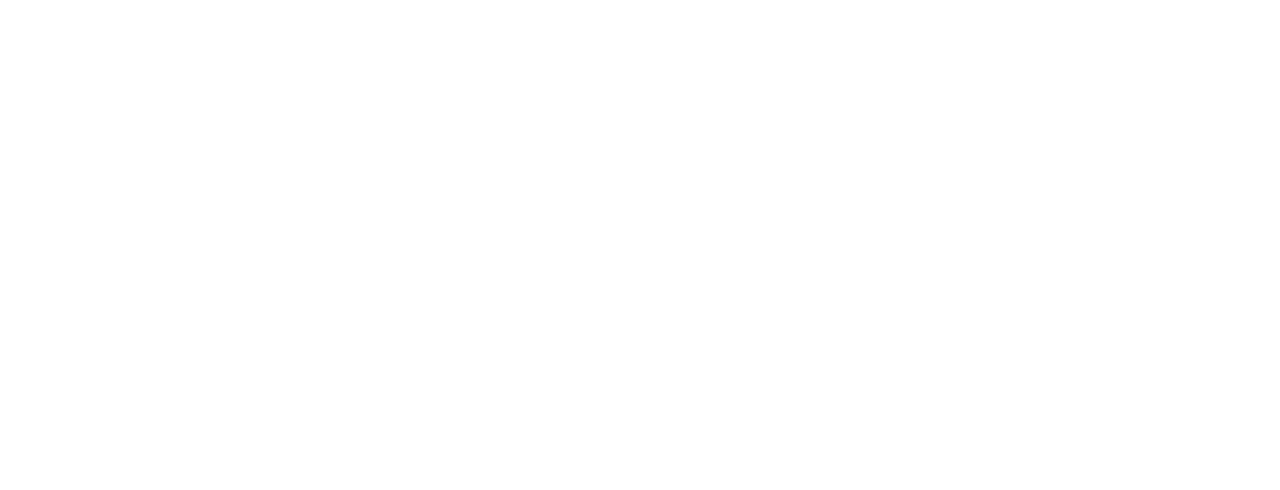
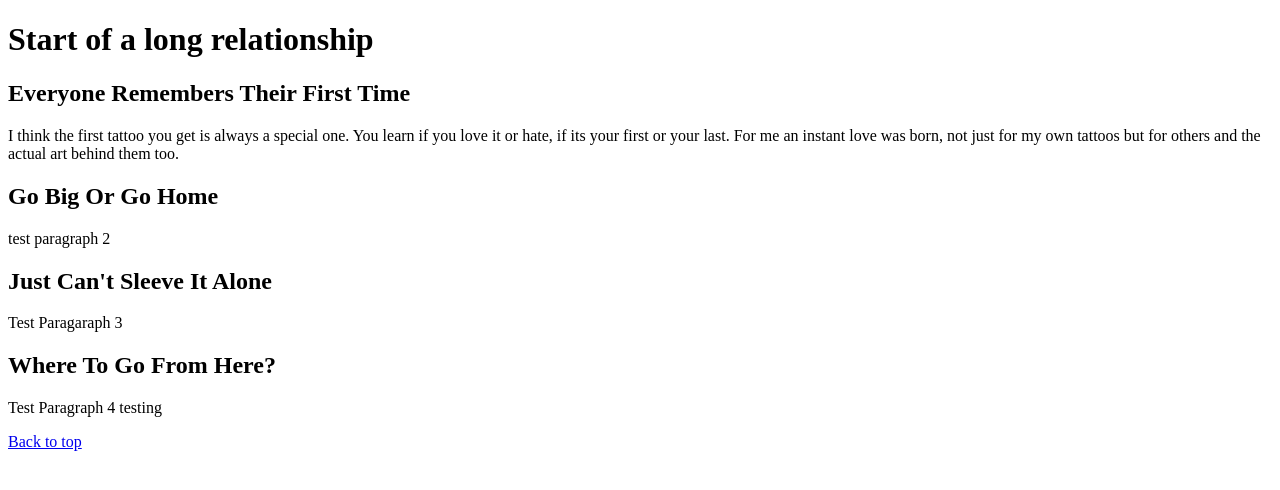
Before and after one commit to Stl-LC101-MAY-2022/js-assignment-4-html-me-something-OneGuyCory, a website: page index.html in a window 1280 px wide. Drawn offline with Linux system fonts and the light colour scheme.

Commit message:
index layout

```diff
--- a/index.html
+++ b/index.html
@@ -1,8 +1,35 @@
 <!DOCTYPE html>
+<a id = 'top'></a>
 <html>
    <head>
+      <title>Tattoos and Fun</title>
    </head>
    <body>
-      <!-- Write your HTML in this file! -->
+      <main>
+         <header>
+            <h1>Start of a long relationship</h1>
+         </header>
+         <article>
+            <h2>Everyone Remembers Their First Time</h2>
+            <p>
+               I think the first tattoo you get is always a special one. You learn if you love it or hate, if its your first or your last. For me an instant love was born, not just for my own tattoos but for others and the actual art behind them too.
+            </p>
+         </article>
+         <article>
+            <h2>Go Big Or Go Home</h2>
+            <p>
+               test paragraph 2
+            </p>
+         </article>
+         <article>
+            <h2>Just Can't Sleeve It Alone</h2>
+            <p>Test Paragaraph 3</p>
+         </article>
+         <article>
+            <h2>Where To Go From Here?</h2>
+            <p>Test Paragraph 4 testing</p>
+         </article>
+      </main>
+      <footer><a href = '#top'> Back to top</a></footer>
    </body>
 </html>
```
